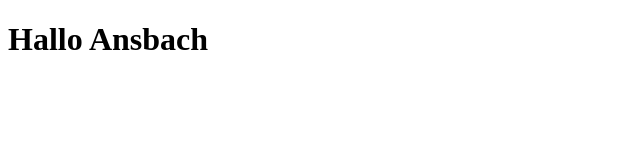
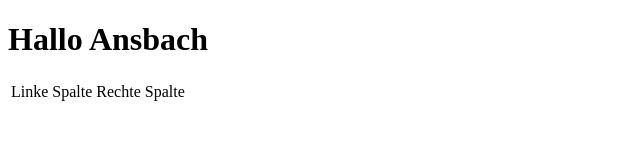
Before and after one commit to vivibre/explain_git, a plain HTML site: page index.html in a window 1280 px wide. Shown: the whole page, without its empty margins (0-640 px from the left). Drawn offline with Linux system fonts and the light colour scheme.

Commit message:
added table to index.html

```diff
--- a/index.html
+++ b/index.html
@@ -5,5 +5,11 @@
     </head>
     <body>
         <h1>Hallo Ansbach</h1>
+        <table>
+            <tr>
+                <td>Linke Spalte</td>
+                <td>Rechte Spalte</td>
+            </tr>
+        </table>
     </body>
 </html>
```
